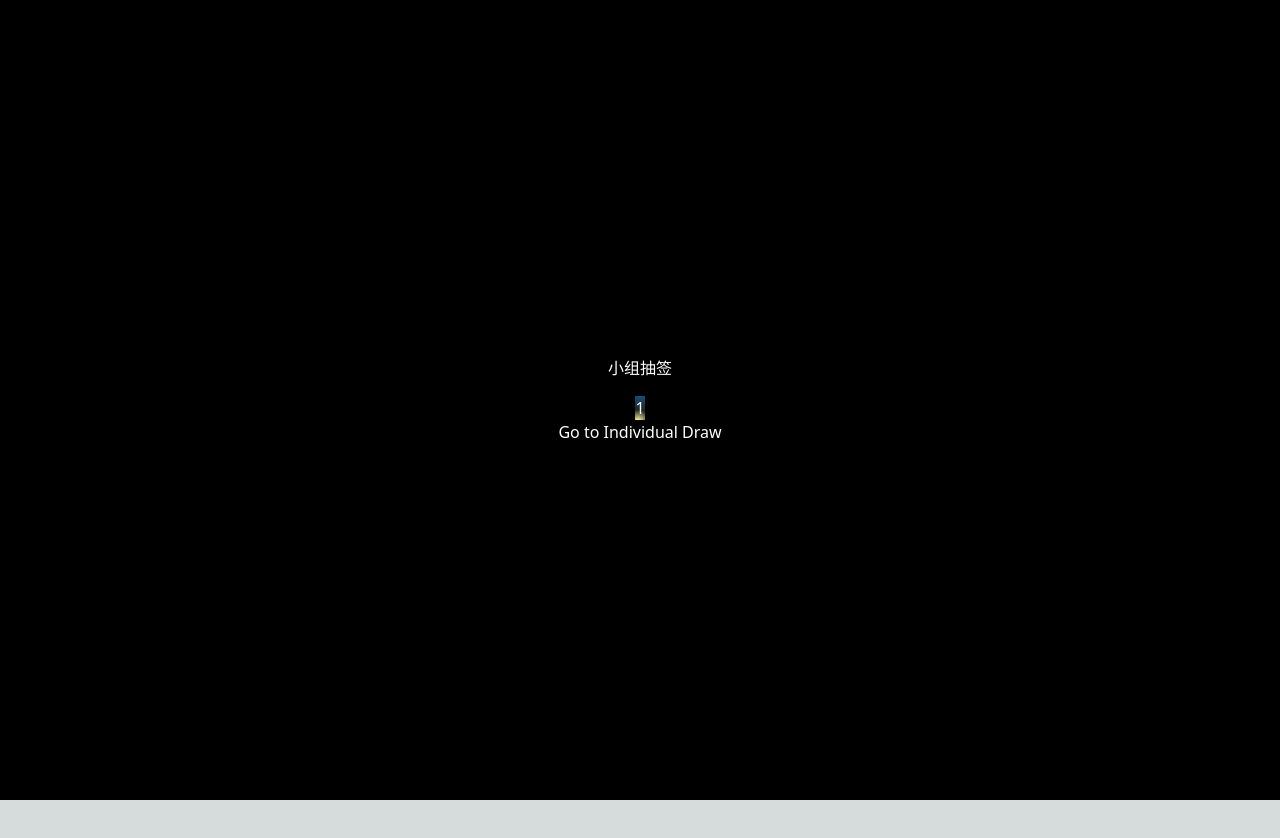
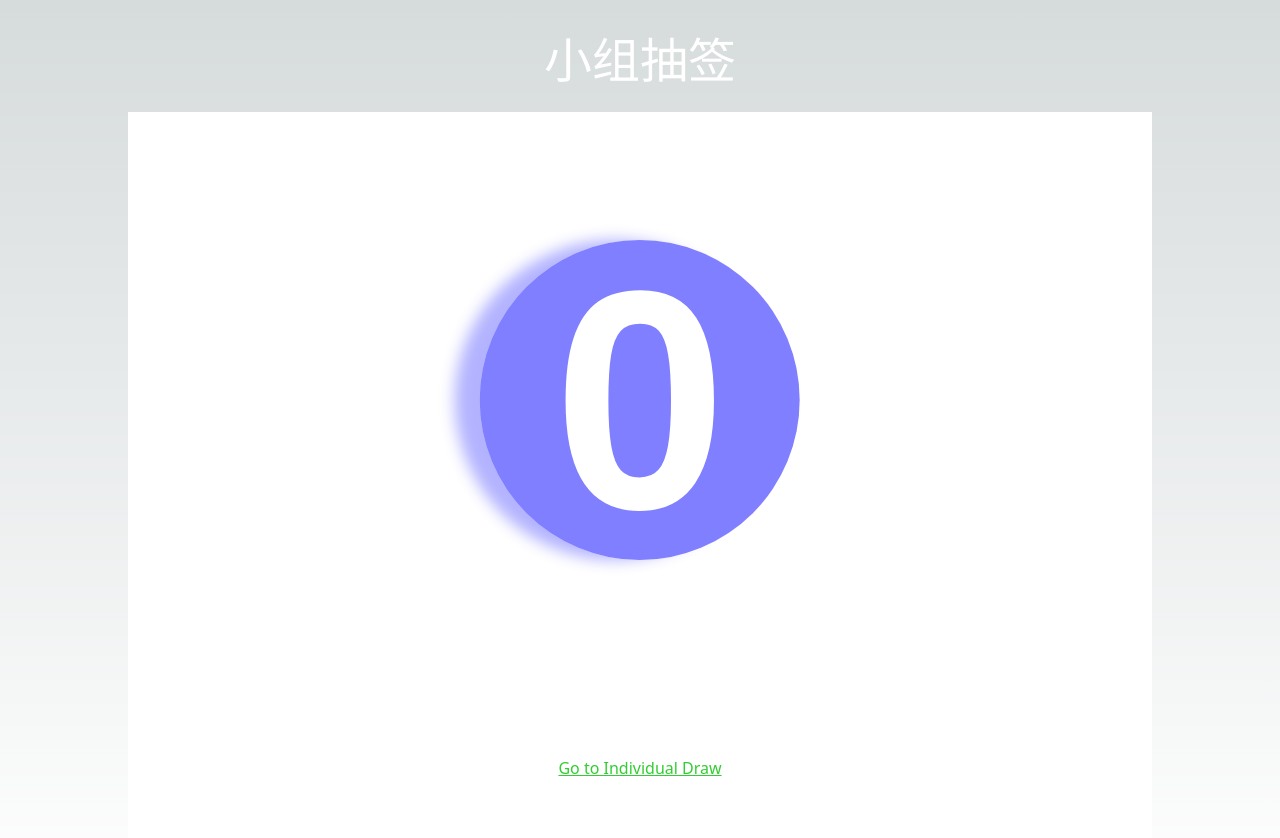
Before and after one commit to GaryFu/Lottery, a Next.js app: page /group-draw in a window 1280 px wide. Shown: the top 838 px of the page. Before the commit the page ends 800 px from the top, so only its background shows below. Built offline with nearby package versions, Linux system fonts and the light colour scheme.

Commit message:
rollback

```diff
--- a/src/components/Index.module.css
+++ /dev/null
@@ -1,63 +0,0 @@
-.pageContainer {
-  display: flex;
-  flex-direction: column;
-  align-items: center;
-  justify-content: center;
-  height: 100vh;
-  background-color: black;
-  color: white;
-}
-
-.title {
-  margin-bottom: 1rem;
-}
-
-.lotteryContainer {
-  display: flex;
-  justify-content: center;
-  align-items: center;
-  margin-bottom: 1rem;
-}
-
-.footer {
-  position: fixed;
-  bottom: 1rem;
-}
-
-.navButton {
-  background-color: green;
-  border: none;
-  color: white;
-  padding: 10px 20px;
-  text-align: center;
-  text-decoration: none;
-  display: inline-block;
-  font-size: 16px;
-  cursor: pointer;
-}
-
-.countdown {
-  position: fixed;
-  left: 1rem;
-  top: 1rem;
-  font-size: 1rem;
-}
-
-.floatingTable {
-  position: fixed;
-  right: 1rem;
-  top: 50%;
-  transform: translateY(-50%);
-  font-size: 0.8rem;
-  color: darkgreen;
-  border-collapse: collapse;
-}
-
-.floatingTable table {
-  border: 1px solid #00f;
-}
-
-.floatingTable td {
-  border: 1px solid #00f;
-  padding: 4px 8px;
-}
--- a/src/components/Lottery.js
+++ b/src/components/Lottery.js
@@ -1,42 +1,97 @@
+// src/components/Lottery.js
+
 import React, { useState, useEffect } from 'react';
-import styles from './Index.module.css';
+import styles from './Lottery.module.css';
 
-function Lottery(props) {
-    const [number, setNumber] = useState(props.initialNumber || 1);
-    const [rolling, setRolling] = useState(false);
+function Lottery({ maxNumber, digits }) {
+  const [fixedDigits, setFixedDigits] = useState(Array(digits).fill('0'));
+  const [randomDigits, setRandomDigits] = useState(Array(digits).fill('0'));
+  const [isRolling, setIsRolling] = useState(false);
 
   useEffect(() => {
-        if (rolling) {
-            const timer = setInterval(() => {
-                setNumber((prevNumber) => Math.floor(Math.random() * props.maxNumber) + 1);
+    let timer;
+
+    if (isRolling) {
+      timer = setInterval(() => {
+        setRandomDigits(
+          Array(digits)
+            .fill(0)
+            .map(() => Math.floor(Math.random() * 10).toString())
+        );
       }, 100);
-            return () => clearInterval(timer);
-        } else {
-            if (props.onDraw) {
-                props.onDraw(number);
     }
+
+    return () => {
+      clearInterval(timer);
+    };
+  }, [isRolling, digits]);
+
+  useEffect(() => {
+    const handleKeyPress = (e) => {
+      if (e.code === 'Enter' || e.code === 'Space') {
+        e.preventDefault();
+        setIsRolling(!isRolling);
+        if (!isRolling) {
+          const drawnNumber = Math.floor(Math.random() * maxNumber) + 1;
+          const numberString = drawnNumber.toString().padStart(digits, '0');
+          setFixedDigits(numberString.split(''));
         }
-    }, [rolling]);
-
-    const handleKeyPress = (e) => {
-        if (e.key === 'Enter') {
-            setRolling(!rolling);
       }
     };
 
-    const formattedNumber = number.toString().padStart(props.digits, '0');
+    window.addEventListener('keypress', handleKeyPress);
+    return () => {
+      window.removeEventListener('keypress', handleKeyPress);
+    };
+  }, [isRolling, maxNumber, digits]);
+
+ useEffect(() => {
+    const handleDoubleClick = (e) => {
+      e.preventDefault();
+      setIsRolling(!isRolling);
+      if (!isRolling) {
+        const drawnNumber = Math.floor(Math.random() * maxNumber) + 1;
+        const numberString = drawnNumber.toString().padStart(digits, '0');
+        setFixedDigits(numberString.split(''));
+      }
+    };
+    window.addEventListener('dblclick', handleDoubleClick);
+    return () => {
+      window.removeEventListener('dblclick', handleDoubleClick);
+    };
+  }, [isRolling, maxNumber, digits]);
+
+ useEffect(() => {
+    const handleTouchStart = (e) => {
+      e.preventDefault();
+      setIsRolling(!isRolling);
+      const currentTime = new Date().getTime();
+      const timeDiff = currentTime - (lastTouch || currentTime);
+      if (timeDiff < 300) {
+        if (!isRolling) {
+          const drawnNumber = Math.floor(Math.random() * maxNumber) + 1;
+          const numberString = drawnNumber.toString().padStart(digits, '0');
+          setFixedDigits(numberString.split(''));
+        }
+      }
+      setLastTouch(currentTime);
+    };
+    window.addEventListener('touchstart', handleTouchStart);
+    return () => {
+      window.removeEventListener('touchstart', handleTouchStart);
+    };
+  }, [isRolling, maxNumber, digits]);
+
+  const spheres = isRolling ? randomDigits : fixedDigits;
 
   return (
-        <div className={styles.container}>
-            <div
-                className={styles.ball}
-                tabIndex="0"
-                onKeyPress={handleKeyPress}
-                style={{
-                    background: `radial-gradient(circle at 30% 107%, #fdf497 0%, #fdf497 5%, ${rolling ? '#87ceeb' : '#222'} 45%, #12537e 100%)`,
-                }}
-            >
-                {formattedNumber}
+    <div className={styles.lottery}>
+      <div className={styles.sphereContainer}>
+        {spheres.map((digit, index) => (
+          <div key={index} className={styles.ball}>
+            {digit}
+          </div>
+        ))}
       </div>
     </div>
   );
--- /dev/null
+++ b/src/components/Lottery.module.css
@@ -0,0 +1,113 @@
+/* src/components/Lottery.module.css */
+.pageContainer {
+  padding-left: 10vw;
+  padding-right: 10vw;
+}
+
+/*.title {*/
+/*  font-size: 3em;*/
+/*  color: black;*/
+/*  text-align: center;*/
+/*  background-color: #ffffff;*/
+/*}*/
+.sphere {
+  width: 36vmin;
+  height: 36vmin;
+  background-color: rgba(30, 144, 255, 0.8);
+  border-radius: 50%;
+  display: flex;
+  justify-content: center;
+  align-items: center;
+  font-size: 8em;
+  font-weight: bold;
+  box-shadow: inset -5px -5px 10px rgba(0, 0, 0, 0.2), inset 5px 5px 10px rgba(255, 255, 255, 0.1), 0 0 20px rgba(30, 144, 255, 0.8);
+  backdrop-filter: blur(10px);
+}
+
+.sphereContainer {
+  display: flex;
+  justify-content: center;
+  align-items: center;
+  gap: 20px;
+  position: absolute;
+  top: 50%;
+  left: 50%;
+  transform: translate(-50%, -50%);
+}
+
+.lottery {
+  font-family: sans-serif;
+  text-align: center;
+  background-color: #ffffff;
+  min-height: 100vh;
+  display: flex;
+  flex-direction: column;
+  align-items: center;
+  justify-content: center;
+  font-size: calc(10px + 2vmin);
+  color: white;
+}
+
+.navLink {
+  position: absolute;
+  bottom: 20px;
+  left: 50%;
+  transform: translateX(-50%);
+  text-decoration: underline;
+  color: limegreen;
+  font: inherit;
+  cursor: pointer;
+  padding: 0;
+  margin: 0;
+  outline: none;
+}
+
+/* src/components/Lottery.module.css */
+
+.ball {
+  background-color: rgba(0, 0, 255, 0.5); /* Add transparency to the background color */
+  border-radius: 50%;
+  display: inline-block;
+  width: calc(100vw / 4);
+  height: calc(100vw / 4);
+  display: flex;
+  justify-content: center;
+  align-items: center;
+  font-size: 12em;
+  font-weight: bold;
+  color: white;
+  margin: 0 calc(100vw / 60);
+  box-shadow: -25px 0 15px rgba(0, 0, 255, 0.3); /* Add a blue shadow */
+  position: relative;
+}
+
+.groupDraw .ball {
+  width: calc(100vw / 4);
+  height: calc(100vw / 4);
+  display: flex;
+  justify-content: center;
+  align-items: center;
+  font-size: 12em;
+  font-weight: bold;
+  color: white;
+}
+
+.floatingText {
+  position: fixed;
+  left: 20px;
+  top: 50%;
+  transform: translateY(-50%);
+  color: white;
+  font-size: 1.5rem;
+  font-weight: bold;
+  writing-mode: vertical-rl;
+  text-orientation: upright;
+}
+
+.title {
+  font-size: 3rem;
+  color: white;
+  text-align: center;
+  margin-top: 1.5rem;
+  margin-bottom: 1rem;
+}
--- a/src/pages/group-draw.js
+++ b/src/pages/group-draw.js
@@ -1,7 +1,7 @@
 import React from 'react';
 import { useRouter } from 'next/router';
 import Lottery from '../components/Lottery';
-import styles from '../components/Index.module.css';
+import styles from '../components/Lottery.module.css';
 
 function GroupDraw() {
     const router = useRouter();
--- a/src/pages/index.js
+++ b/src/pages/index.js
@@ -1,66 +1,41 @@
-import React, { useState, useEffect } from 'react';
+import React from 'react';
 import { useRouter } from 'next/router';
-import Link from 'next/link';
 import Lottery from '../components/Lottery';
-import styles from '../styles/Index.module.css';
+import styles from '../components/Lottery.module.css';
 
 function Home() {
-    const [drawCounts, setDrawCounts] = useState(new Array(38).fill(0));
     const router = useRouter();
+    const [daysUntilExam, setDaysUntilExam] = useState(0);
 
-    const handleDraw = (number) => {
-        setDrawCounts((prevCounts) => {
-            const newCounts = [...prevCounts];
-            newCounts[number - 1]++;
-            return newCounts;
-        });
+    useEffect(() => {
+        const days = getDaysUntilExam();
+        setDaysUntilExam(days);
+    }, []);
+
+    const handleClick = () => {
+        router.push('/group-draw');
     };
 
-    useEffect(() => {
-        const countdown = document.getElementById('countdown');
-        const targetDate = new Date('2023-06-17');
-        const updateCountdown = () => {
-            const now = new Date();
-            const diff = Math.ceil((targetDate - now) / (1000 * 60 * 60 * 24));
-            countdown.textContent = `离中考还有${diff}天`;
-        };
+    const getDaysUntilExam = () => {
+        const currentDate = new Date();
+        const examDate = new Date(2023, 5, 17); // June 17, 2023
+        const timeDifference = examDate - currentDate;
+        const daysDifference = Math.ceil(timeDifference / (1000 * 60 * 60 * 24));
+        return daysDifference;
+    };
 
-        updateCountdown();
-        const timer = setInterval(updateCountdown, 1000 * 60 * 60);
-
-        return () => {
-            clearInterval(timer);
-        };
-    }, []);
-
-    return (
-        <div className={styles.pageContainer}>
-            <h1 className={styles.title}>学号</h1>
-            <div className={styles.lotteryContainer}>
-                <Lottery maxNumber={38} digits={2} onDraw={handleDraw} />
-            </div>
-            <div className={styles.footer}>
-                <Link href="/group-draw">
-                    <button className={styles.navButton}>抽取小组</button>
-                </Link>
-            </div>
-            <div id="countdown" className={styles.countdown}></div>
-            <div className={styles.floatingTable}>
-                <table>
-                    <tbody>
-                    {drawCounts.map((count, index) =>
-                        count > 0 ? (
-                            <tr key={index}>
-                                <td>{index + 1}</td>
-                                <td>{count}</td>
-                            </tr>
-                        ) : null
-                    )}
-                    </tbody>
-                </table>
-            </div>
-        </div>
-    );
+  return (
+    <div>
+      <h1 className={styles.title}>学    号</h1>
+      <Lottery maxNumber={38} digits={2} />
+      <div>
+        <span className={styles.navLink} onClick={handleClick}>
+          去抽一个小组
+        </span>
+      </div>
+      <div className={styles.floatingText}>离中考还有 {daysUntilExam} 天</div>
+    </div>
+  );
 }
 
 export default Home;
```
Lines whose indentation alone changed are shown as unchanged.
